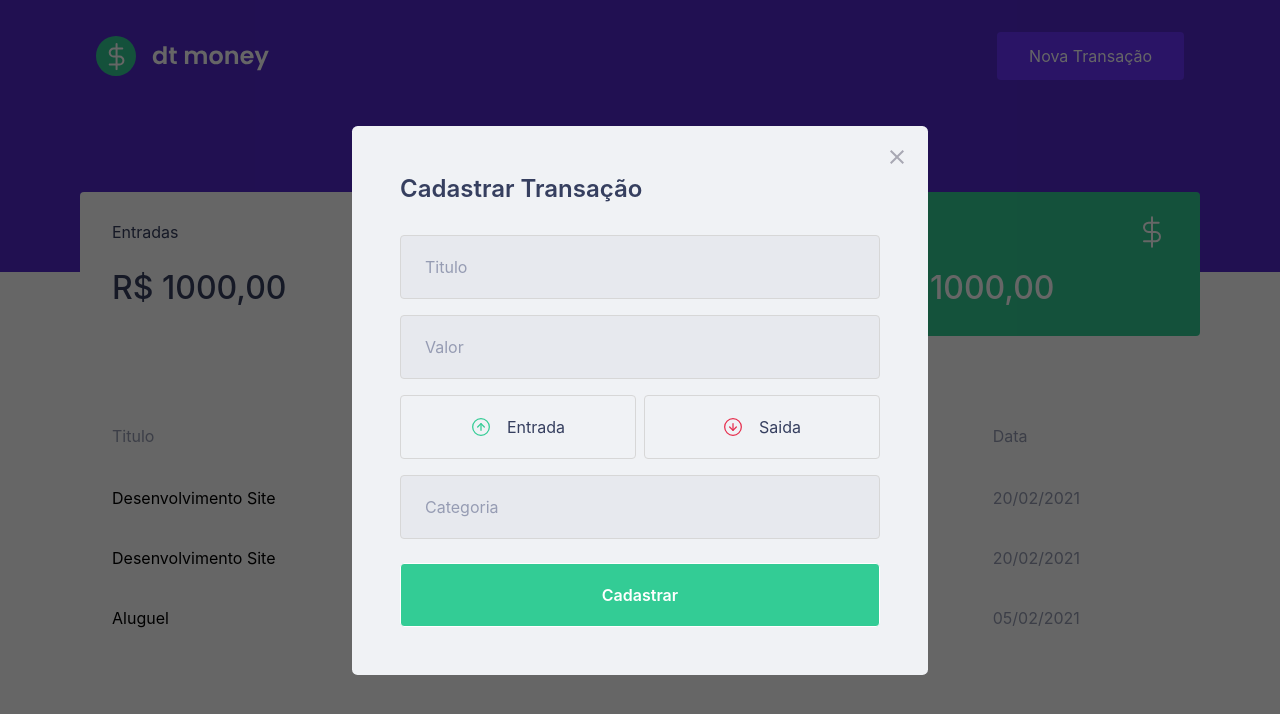
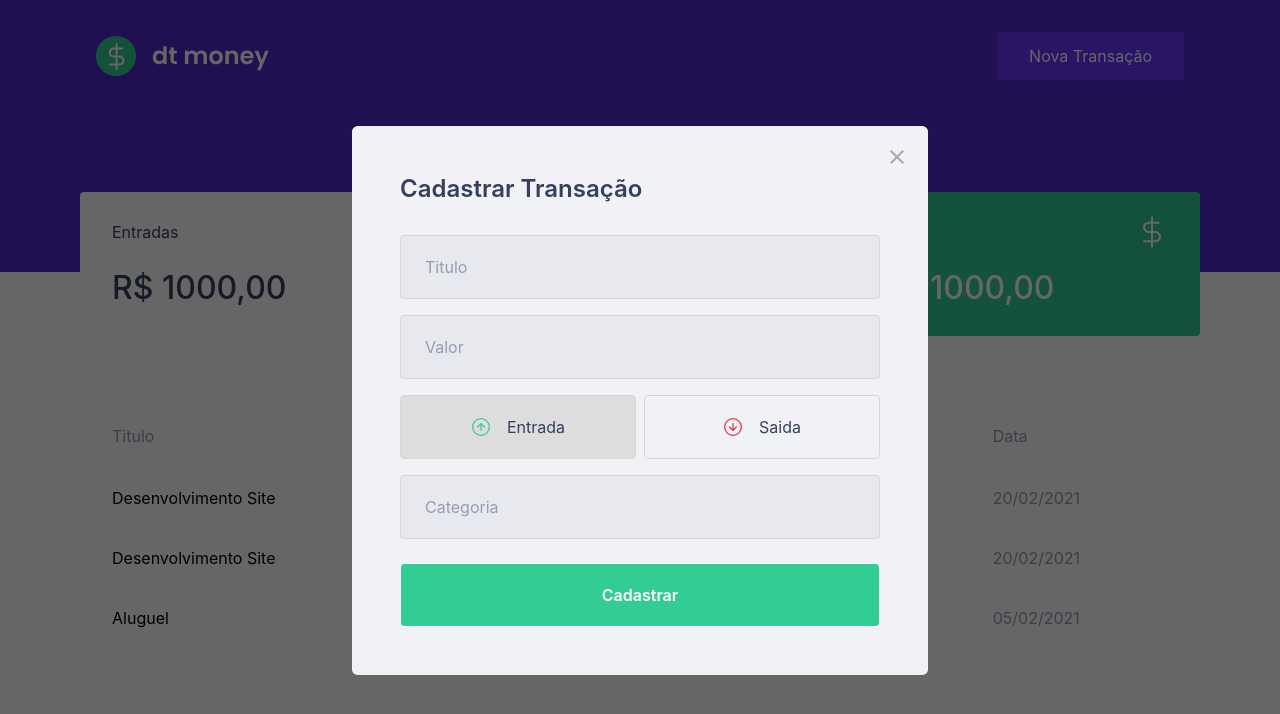
Before and after one commit to kaiorr/dtmoney, a React (Create React App) app: page / in a window 1280 px wide. Both pictures are taken after a click on the button "Nova Transação". Shown: the top 714 px of the page. Built offline with nearby package versions, Linux system fonts and the light colour scheme; no server answers; what miragejs would draw is missing.

Commit message:
feat: Fucionamento dos botoes

```diff
--- a/src/components/NewTransactionModal/ModalTransaction.style.ts
+++ b/src/components/NewTransactionModal/ModalTransaction.style.ts
@@ -55,13 +55,18 @@ export const TransactionTypeContainer = styled.div`
   grid-template-columns: 1fr 1fr;
   gap: 0.5rem;
   margin: 1rem 0;
+`;
 
-  button {
+interface RadioButtonBoxProps {
+  isActive: boolean;
+}
+
+export const RadioButtonBox = styled.button<RadioButtonBoxProps>`
   height: 4rem;
   border: 1px solid #d7d7d7;
   border-radius: 0.25rem;
 
-    background: transparent;
+  background: ${(props) => (props.isActive ? "#ddd" : "transparent")};
 
   display: flex;
   align-items: center;
@@ -83,5 +88,4 @@ export const TransactionTypeContainer = styled.div`
     font-size: 1rem;
     color: var(--v-text-title);
   }
-  }
 `;
--- a/src/components/NewTransactionModal/ModalTransaction.tsx
+++ b/src/components/NewTransactionModal/ModalTransaction.tsx
@@ -1,8 +1,13 @@
 import Modal from "react-modal";
-import { Container, TransactionTypeContainer } from "./ModalTransaction.style";
+import {
+  Container,
+  TransactionTypeContainer,
+  RadioButtonBox,
+} from "./ModalTransaction.style";
 import closeModalImg from "../../assets/close.svg";
 import incomeImg from "../../assets/income.svg";
 import outcomeImg from "../../assets/outcome.svg";
+import { useState } from "react";
 
 interface ModalProps {
   isOpen: boolean;
@@ -10,6 +15,8 @@ interface ModalProps {
 }
 
 export const ModalTransaction = ({ isOpen, onRequestClose }: ModalProps) => {
+  const [type, setType] = useState("deposit");
+
   return (
     <Modal
       isOpen={isOpen}
@@ -32,15 +39,23 @@ export const ModalTransaction = ({ isOpen, onRequestClose }: ModalProps) => {
         <input type="number" placeholder="Valor" />
 
         <TransactionTypeContainer>
-          <button type="button">
+          <RadioButtonBox
+            type="button"
+            onClick={() => setType("deposit")}
+            isActive={type === "deposit"}
+          >
             <img src={incomeImg} alt="Entrada" />
             <span>Entrada</span>
-          </button>
+          </RadioButtonBox>
 
-          <button type="button">
+          <RadioButtonBox
+            type="button"
+            onClick={() => setType("withdraw")}
+            isActive={type === "withdraw"}
+          >
             <img src={outcomeImg} alt="Saida" />
             <span>Saida</span>
-          </button>
+          </RadioButtonBox>
         </TransactionTypeContainer>
 
         <input type="text" placeholder="Categoria" />
```
Lines whose indentation alone changed are shown as unchanged.
